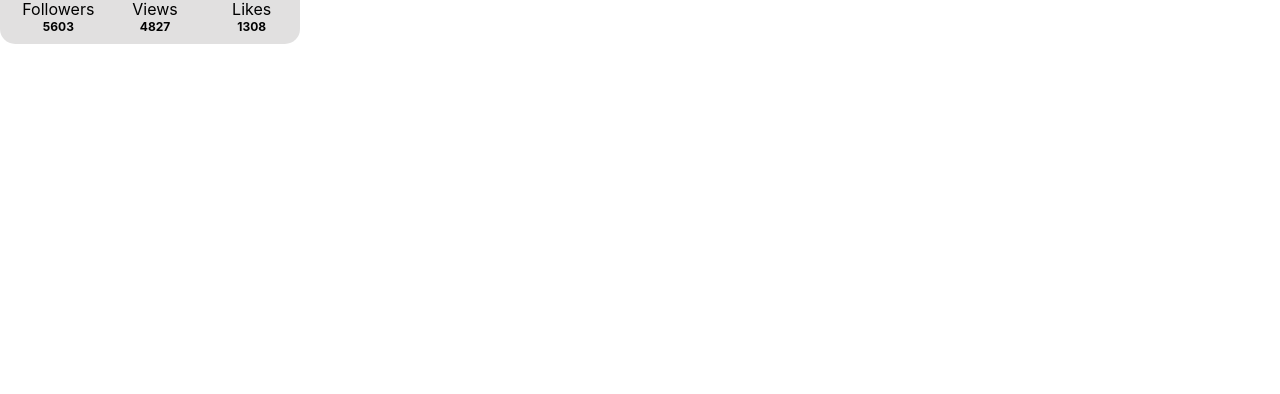
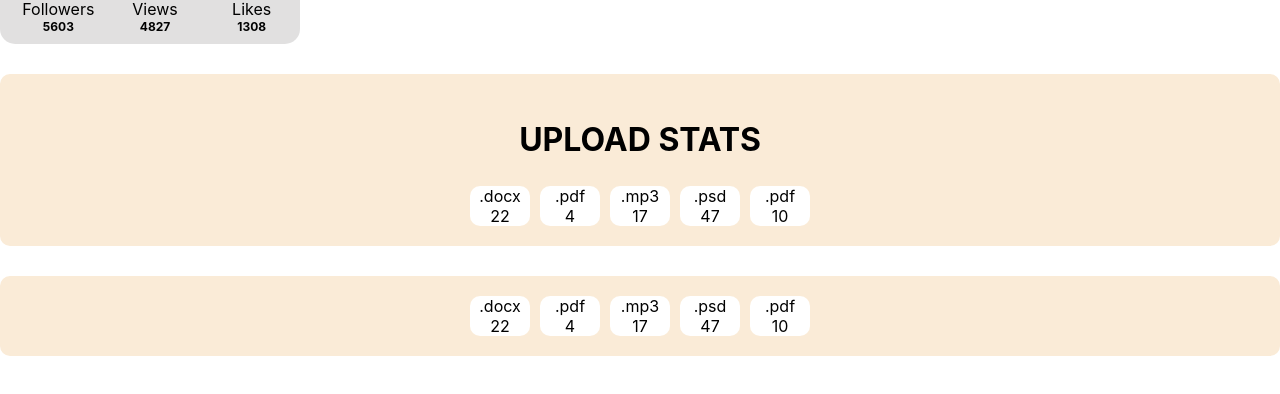
Before and after one commit to maksym-bernatskyi/goit-react-hw-01-components, a React (Create React App) app: page / in a window 1280 px wide. Shown: the part 294-688 px from the top of the page. Built offline with nearby package versions, Linux system fonts and the light colour scheme.

Commit message:
task-2 done

```diff
--- a/src/App.jsx
+++ b/src/App.jsx
@@ -1,7 +1,7 @@
 import Profile from './components/Profile/Profile';
 import user from './data/user.json';
-// import Statistics from './components/Statistics/Statistics';
-// import data from './data/data.json';
+import Statistics from './components/Statistics/Statistics';
+import data from './data/data.json';
 // import FriendList from './components/FriendList/FriendList';
 // import friends from './data/friends.json';
 // import TransactionsHistory from './components/TransactionHistory/TransactionHistory';
@@ -17,9 +17,9 @@ export default function App() {
       avatar={user.avatar}
       stats={user.stats}
       />
-      {/* <Statistics title="UPLOAD STATS" stats={data} />
+      <Statistics title="UPLOAD STATS" stats={data} />
       <Statistics stats={data} />
-      <FriendList friends={friends} />
+      {/* <FriendList friends={friends} />
       <TransactionsHistory items={transactions} /> */}
       </>
   );
--- a/src/components/Statistics/Statistics.jsx
+++ b/src/components/Statistics/Statistics.jsx
@@ -0,0 +1,30 @@
+import styles from './Statistics.module.css';
+import PropTypes from 'prop-types';
+
+export default function Statistics({ title, stats }) {
+    const renderTitle = title ? <h2 className={styles.title}>UPLOAD STATS</h2> : '';
+    return (
+        <section className={styles.statistics}>
+            {renderTitle}
+            <ul className={styles.stat__list}>
+                {stats.map(({ id, label, percentage }) => (
+                <li className={styles.item} key={id}>
+                <span className={styles.label}>{label}</span>
+                <span className={styles.percentage}>{percentage}</span>
+                </li>
+                ))}
+            </ul>
+        </section>
+    )
+}
+
+Statistics.propTypes = {
+    title: PropTypes.string.isRequired,
+    stats: PropTypes.arrayOf(
+        PropTypes.shape({
+            id: PropTypes.string.isRequired,
+            label: PropTypes.string.isRequired,
+            percentage: PropTypes.number.isRequired
+        })
+    )
+}
--- a/src/components/Statistics/Statistics.module.css
+++ b/src/components/Statistics/Statistics.module.css
@@ -0,0 +1,30 @@
+.statistics {
+    padding: 20px;
+    margin-top: 30px;
+    border-radius: 10px;
+    background-color: antiquewhite;
+}
+
+.title {
+    font-size: 32px;
+    text-align: center;
+}
+
+.stat__list {
+    display: flex;
+    justify-content: center;
+}
+
+.item {
+    display: flex;
+    flex-direction: column;
+    justify-content: center;
+    align-items: center;
+    width: 60px;
+    height: 40px;
+    border-radius: 10px;
+    background-color: #fff;
+}
+.item:not(:last-child) {
+    margin-right: 10px;
+}
```
